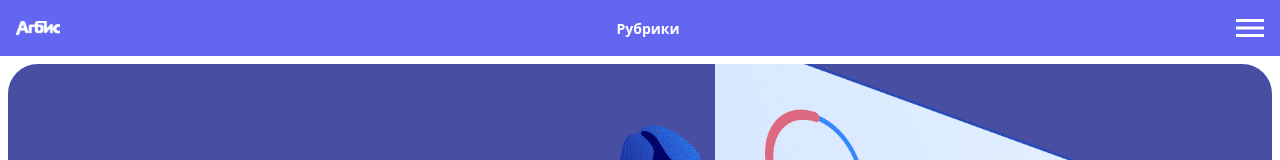
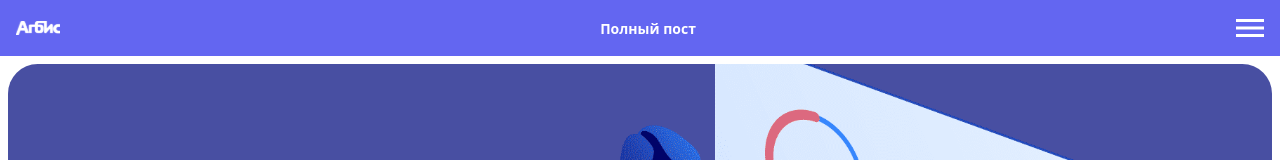
Before and after one commit to ArtyomBagautdinov/agbis-test, a Vue app: page /postPage in a window 1280 px wide. Shown: the top 160 px of the page. Built offline with nearby package versions, Linux system fonts and the light colour scheme.

Commit message:
мелкая правка

```diff
--- a/src/components/layout/AppHeader.vue
+++ b/src/components/layout/AppHeader.vue
@@ -6,7 +6,7 @@
                 <img class="h-15 w-15" src="@/assets/images/logo.svg" alt="logo">
             </div>
             <div>
-                <span class="text-sm text-center text-white font-extrabold">Рубрики</span>
+                <span class="text-sm text-center text-white font-extrabold">{{title}}</span>
             </div>
             <div class="cursor-pointer">
                 <img class="h-7 w-7" src="@/assets/icons/hamburger.svg" alt="menu">
@@ -14,3 +14,13 @@
         </div>
     </div>
 </template>
+
+<script>
+    export default {
+        computed: {
+            title(){
+                return this.$route.meta.title;
+            }
+        }
+    }
+</script>
--- a/src/router/index.js
+++ b/src/router/index.js
@@ -34,7 +34,8 @@ const routes = [
     component: () => import(/* webpackChunkName: "About" */ '../views/Posts.vue'),
     meta : {
       id: 3,
-      layout: 'main-layout'
+      layout: 'main-layout',
+      title: 'Рубрики'
     }
   },
   {
@@ -43,7 +44,8 @@ const routes = [
     component: () => import(/* webpackChunkName: "PostPage" */ '../views/PostPage.vue'),
     meta : {
       id: 4,
-      layout: 'main-layout'
+      layout: 'main-layout',
+      title: 'Полный пост'
     }
   }
 ]
```
